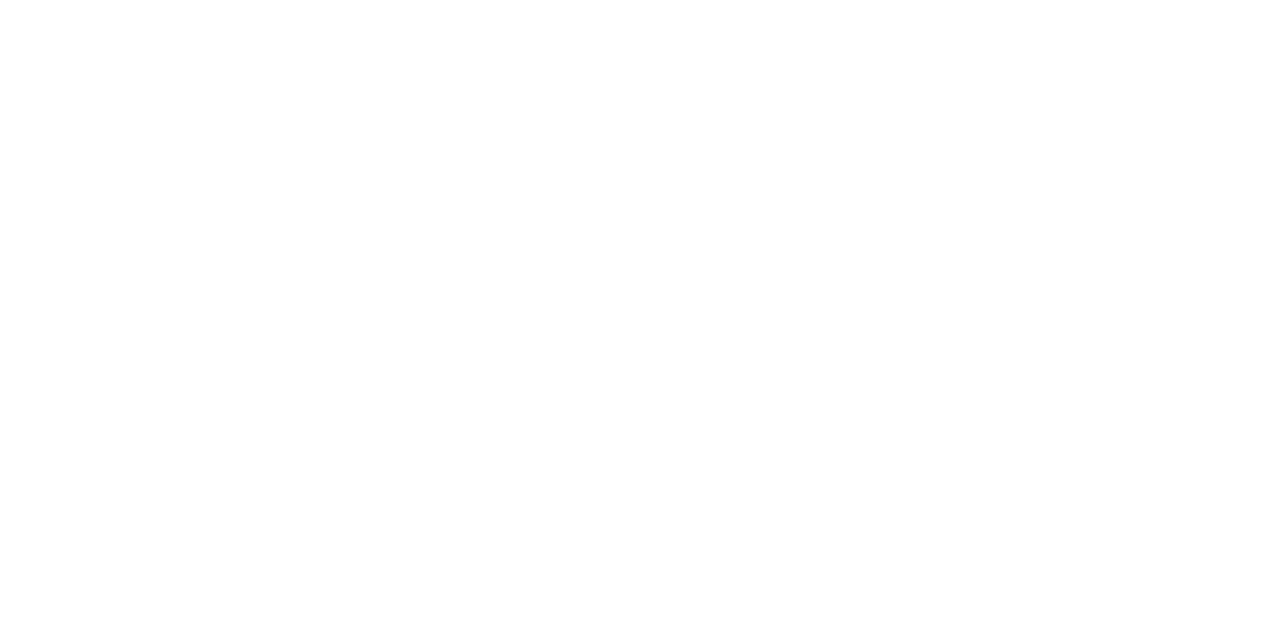
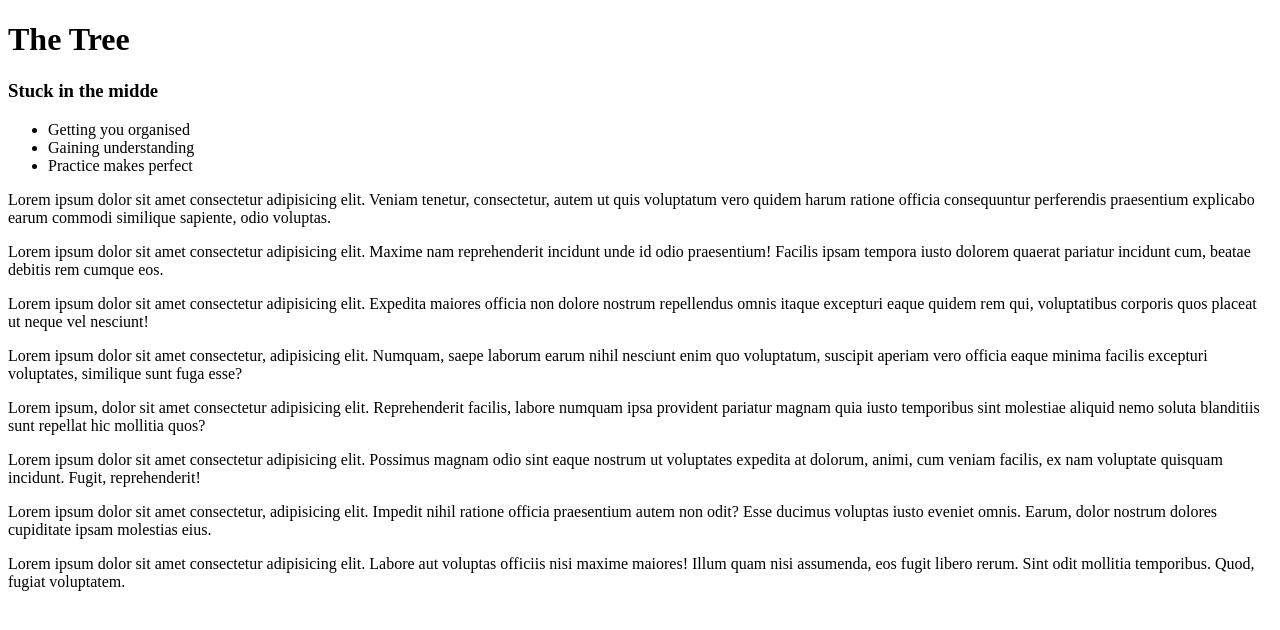
Before and after one commit to rsmostlyharmless/tree-project, a plain HTML site: page index.html in a window 1280 px wide. Drawn offline with Linux system fonts and the light colour scheme.

Commit message:
Edit index.html

```diff
--- a/index.html
+++ b/index.html
@@ -10,6 +10,55 @@
 
 <body>
 
+    <h1 class="h1">The Tree</h1>
+
+    <div class="body">
+
+        <div class=maincard>
+            <h3 class="h3">Stuck in the midde</h3>
+            <ul>
+                <li>Getting you organised</li>
+                <li>Gaining understanding</li>
+                <li>Practice makes perfect</li>
+            </ul>
+        </div>
+
+        <div class="card1">
+        <p class=text>Lorem ipsum dolor sit amet consectetur adipisicing elit. Veniam tenetur, consectetur, autem ut quis voluptatum vero quidem harum ratione officia consequuntur perferendis praesentium explicabo earum commodi similique sapiente, odio voluptas.</p>
+        </div>
+
+        <div class="card2">
+            <p class="text">Lorem ipsum dolor sit amet consectetur adipisicing elit. Maxime nam reprehenderit incidunt unde id odio praesentium! Facilis ipsam tempora iusto dolorem quaerat pariatur incidunt cum, beatae debitis rem cumque eos.</p>
+        </div>
+
+        <div class="card3">
+            <p class="text">Lorem ipsum dolor sit amet consectetur adipisicing elit. Expedita maiores officia non dolore nostrum repellendus omnis itaque excepturi eaque quidem rem qui, voluptatibus corporis quos placeat ut neque vel nesciunt!</p>
+        </div>
+
+        <div class="card4">
+            <p>Lorem ipsum dolor sit amet consectetur, adipisicing elit. Numquam, saepe laborum earum nihil nesciunt enim quo voluptatum, suscipit aperiam vero officia eaque minima facilis excepturi voluptates, similique sunt fuga esse?</p>
+        </div>
+
+        <div class="card5">
+            <p>Lorem ipsum, dolor sit amet consectetur adipisicing elit. Reprehenderit facilis, labore numquam ipsa provident pariatur magnam quia iusto temporibus sint molestiae aliquid nemo soluta blanditiis sunt repellat hic mollitia quos?</p>
+        </div>
+
+        <div class="card6">
+            <p>Lorem ipsum dolor sit amet consectetur adipisicing elit. Possimus magnam odio sint eaque nostrum ut voluptates expedita at dolorum, animi, cum veniam facilis, ex nam voluptate quisquam incidunt. Fugit, reprehenderit!</p>
+        </div>
+
+        <div class="card7">
+            <p>Lorem ipsum dolor sit amet consectetur, adipisicing elit. Impedit nihil ratione officia praesentium autem non odit? Esse ducimus voluptas iusto eveniet omnis. Earum, dolor nostrum dolores cupiditate ipsam molestias eius.</p>
+        </div>
+
+        <div class="card8">
+            <p>Lorem ipsum dolor sit amet consectetur adipisicing elit. Labore aut voluptas officiis nisi maxime maiores! Illum quam nisi assumenda, eos fugit libero rerum. Sint odit mollitia temporibus. Quod, fugiat voluptatem.</p>
+        </div>
+
+    </div>
+
+
+
 </body>
 
 </html>
```
